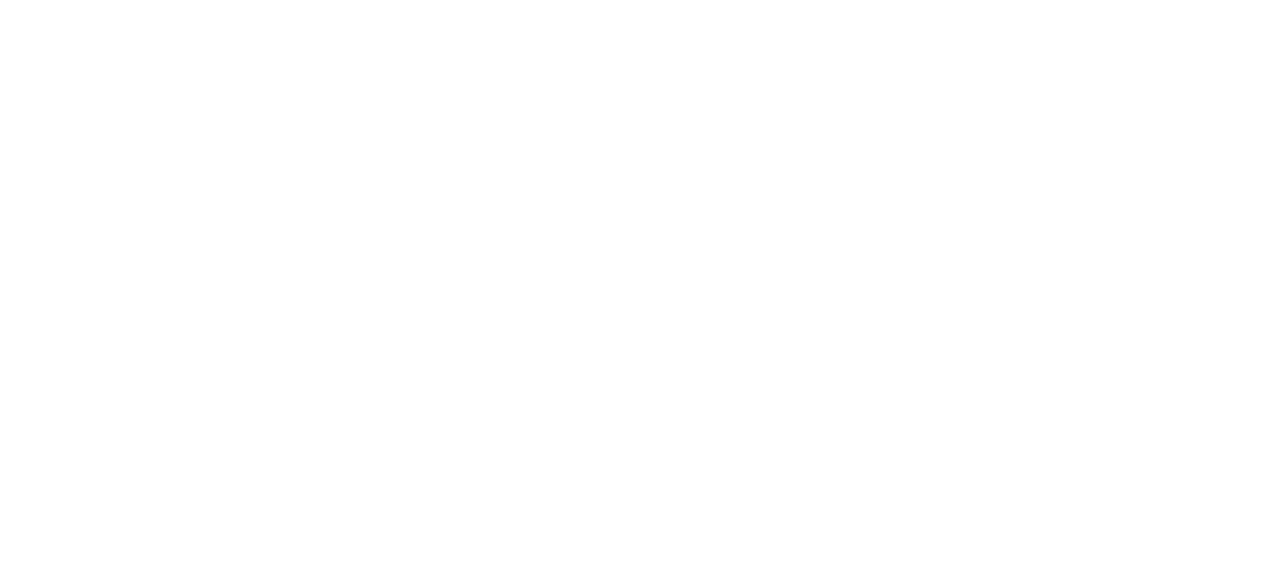
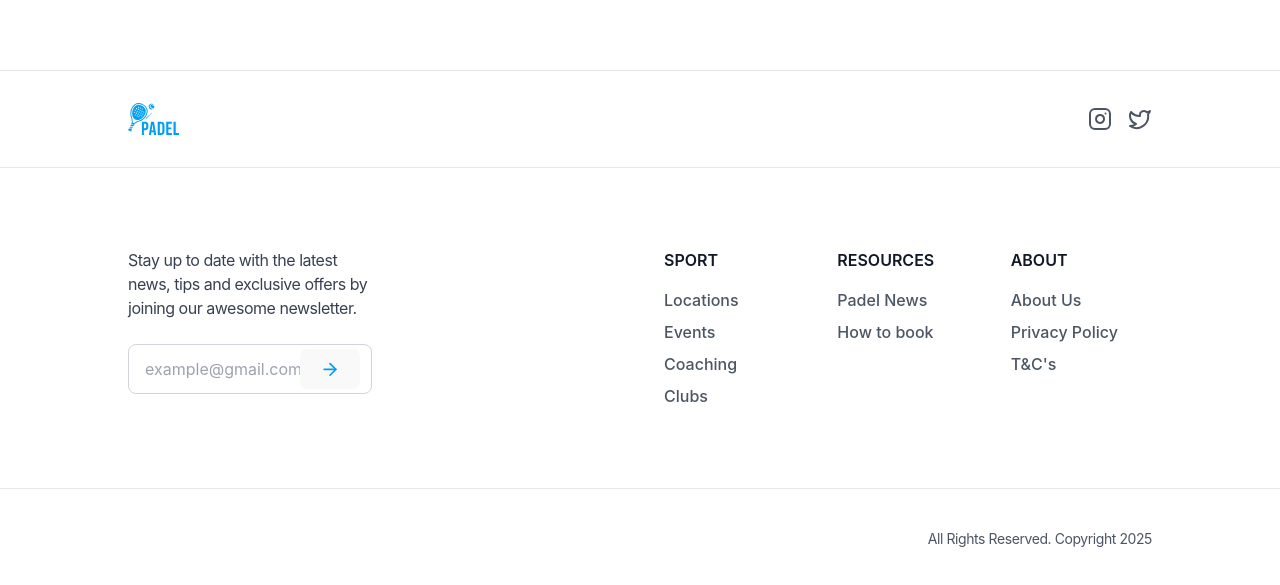
Before and after one commit to grandmasterkd/itspadel-website, a React (Vite) app: page /clubs in a window 1280 px wide. Shown: the part 3506-4091 px from the top of the page. Before the commit the page ends 3480 px from the top, so only its background shows below. Built offline with nearby package versions, Linux system fonts and the light colour scheme; a web font is replaced by a local one.

Commit message:
wip: setting up essentials

```diff
--- /dev/null
+++ b/languages/faq.json
@@ -0,0 +1,32 @@
+{
+  "headline": "FREQUENTLY ASKED QUESTIONS",
+  "subtext": "Still have questions? All our clubs are here to help",
+  "ctaText": "VIEW CLUBS",
+  "ctaLink": "/clubs",
+  "faqs": [
+    {
+      "question": "What is Padel?",
+      "answer": "Padel is a racquet sport that combines elements of tennis, squash, and badminton. It's played in an enclosed court with walls, making it fast-paced and exciting."
+    },
+    {
+      "question": "Do I need prior experience to play?",
+      "answer": "No prior experience is needed! Our coaches provide lessons for all levels, from beginners to advanced players. We welcome everyone to join the fun."
+    },
+    {
+      "question": "What equipment do I need?",
+      "answer": "We provide all equipment at our clubs, including racquets, balls, and shoes. If you'd like to purchase your own, we recommend starting with a basic set."
+    },
+    {
+      "question": "How long does a game last?",
+      "answer": "A standard game lasts about 20-30 minutes, and matches are typically best of 3 sets. It's perfect for a quick session or a longer play."
+    },
+    {
+      "question": "Are there coaching sessions available?",
+      "answer": "Yes! We offer private and group coaching at all our clubs. Our experienced coaches will help you improve your skills and enjoy the game more."
+    },
+    {
+      "question": "Can I book a court online?",
+      "answer": "Absolutely! Use our Playtomic app or website to book courts, check availability, and manage your reservations easily."
+    }
+  ]
+}
--- a/src/App.tsx
+++ b/src/App.tsx
@@ -1,5 +1,6 @@
 import { Routes, Route } from 'react-router-dom'
 import Navbar from './components/Navbar'
+import Footer from './components/Footer'
 import Home from './pages/Home'
 import About from './pages/About'
 import Coaching from './pages/Coaching'
@@ -19,6 +20,7 @@
         <Route path="/what-is-padel" element={<WhatIsPadel />} />
         <Route path="/clubs" element={<Clubs />} />
       </Routes>
+      <Footer />
     </>
   )
 }
--- /dev/null
+++ b/src/components/FAQ.tsx
@@ -0,0 +1,61 @@
+import { useState } from 'react'
+import { Link } from 'react-router-dom'
+import { ChevronDownIcon, ChevronUpIcon } from '@heroicons/react/24/outline'
+import faqData from '../../languages/faq.json'
+
+const FAQ = () => {
+  const [openIndex, setOpenIndex] = useState<number | null>(null)
+
+  const toggleFAQ = (index: number) => {
+    setOpenIndex(openIndex === index ? null : index)
+  }
+
+  return (
+    <section className="py-20 px-8 md:px-16 lg:px-32">
+      <div className="max-w-7xl mx-auto">
+        {/* Header */}
+        <div className="text-center mb-12">
+          <h2 className="font-bison text-4xl md:text-5xl mb-4">{faqData.headline}</h2>
+          <p className="font-inter text-lg text-gray-600 mb-8">{faqData.subtext}</p>
+          <Link
+            to={faqData.ctaLink}
+            className="bg-[#009FF3] text-white px-6 py-3 font-inter font-medium hover:bg-[#0080cc] transition-colors uppercase"
+          >
+            {faqData.ctaText}
+          </Link>
+        </div>
+
+        {/* FAQ Items */}
+        <div className="max-w-4xl mx-auto space-y-4">
+          {faqData.faqs.map((faq: { question: string; answer: string }, index: number) => (
+            <div key={index}>
+              <button
+                onClick={() => toggleFAQ(index)}
+                className="w-full px-6 py-4 text-left flex justify-between items-center transition-colors"
+              >
+                <span className="font-inter font-medium text-gray-900">{faq.question}</span>
+                {openIndex === index ? (
+                  <ChevronUpIcon className="w-6 h-6 text-gray-500 transition-transform duration-300" />
+                ) : (
+                  <ChevronDownIcon className="w-6 h-6 text-gray-500 transition-transform duration-300" />
+                )}
+              </button>
+              <div
+                className={`overflow-hidden transition-all duration-300 ${
+                  openIndex === index ? 'max-h-96 opacity-100' : 'max-h-0 opacity-0'
+                }`}
+              >
+                <div className="px-6 pb-4">
+                  <p className="font-inter text-gray-700 leading-relaxed">{faq.answer}</p>
+                </div>
+              </div>
+
+            </div>
+          ))}
+        </div>
+      </div>
+    </section>
+  )
+}
+
+export default FAQ
--- /dev/null
+++ b/src/components/Footer.tsx
@@ -0,0 +1,94 @@
+import { Instagram, Twitter, ArrowRight } from 'lucide-react'
+
+const Footer = () => {
+  const currentYear = new Date().getFullYear()
+
+  return (
+    <footer className="font-inter mt-24">
+      {/* First Container */}
+      <div className="px-8 md:px-16 lg:px-32 py-8 border-t border-b border-gray-200">
+        <div className="max-w-7xl mx-auto flex justify-between items-center">
+          <img
+            src="/itspadel-logo-main.svg"
+            alt="Itspadel Logo"
+            className="h-8"
+          />
+          <div className="flex space-x-4">
+            <a href="https://instagram.com" target="_blank" rel="noopener noreferrer" className="text-gray-600 hover:text-[#009FF3]">
+              <Instagram className="w-6 h-6" />
+            </a>
+            <a href="https://twitter.com" target="_blank" rel="noopener noreferrer" className="text-gray-600 hover:text-[#009FF3]">
+              <Twitter className="w-6 h-6" />
+            </a>
+          </div>
+        </div>
+      </div>
+
+      {/* Second Container */}
+      <div className="px-8 md:px-16 lg:px-32 py-20 border-b border-gray-200">
+        <div className="max-w-7xl mx-auto grid grid-cols-1 lg:grid-cols-2 gap-12">
+          {/* Left Column */}
+          <div className="lg:w-1/2">
+            <p className="text-gray-700 mb-6">
+              Stay up to date with the latest news, tips and exclusive offers by joining our awesome newsletter.
+            </p>
+            <div className="relative">
+              <input
+                type="email"
+                placeholder="example@gmail.com"
+                className="w-full px-4 py-3 border border-gray-300 rounded-lg focus:outline-none focus:ring-2 focus:ring-[#009FF3] pr-12"
+              />
+              <button className="absolute right-3 top-1/2 transform -translate-y-1/2 text-[#009FF3]">
+                <ArrowRight className="w-5 h-5" />
+              </button>
+            </div>
+          </div>
+
+          {/* Right Column */}
+          <div className="grid grid-cols-1 md:grid-cols-3 gap-8">
+            {/* Column 1 */}
+            <div>
+              <h3 className="font-semibold text-gray-900 mb-4">SPORT</h3>
+              <ul className="space-y-2 text-gray-600">
+                <li><a href="/clubs" className="hover:text-[#009FF3]">Locations</a></li>
+                <li><a href="/events" className="hover:text-[#009FF3]">Events</a></li>
+                <li><a href="/coaching" className="hover:text-[#009FF3]">Coaching</a></li>
+                <li><a href="/clubs" className="hover:text-[#009FF3]">Clubs</a></li>
+              </ul>
+            </div>
+
+            {/* Column 2 */}
+            <div>
+              <h3 className="font-semibold text-gray-900 mb-4">RESOURCES</h3>
+              <ul className="space-y-2 text-gray-600">
+                <li><a href="#" className="hover:text-[#009FF3]">Padel News</a></li>
+                <li><a href="#" className="hover:text-[#009FF3]">How to book</a></li>
+              </ul>
+            </div>
+
+            {/* Column 3 */}
+            <div>
+              <h3 className="font-semibold text-gray-900 mb-4">ABOUT</h3>
+              <ul className="space-y-2 text-gray-600">
+                <li><a href="/about" className="hover:text-[#009FF3]">About Us</a></li>
+                <li><a href="#" className="hover:text-[#009FF3]">Privacy Policy</a></li>
+                <li><a href="#" className="hover:text-[#009FF3]">T&C's</a></li>
+              </ul>
+            </div>
+          </div>
+        </div>
+      </div>
+
+      {/* Third Container */}
+      <div className="px-8 md:px-16 lg:px-32 py-10">
+        <div className="max-w-7xl mx-auto text-right">
+          <p className="text-gray-600 text-sm">
+            All Rights Reserved. Copyright {currentYear}
+          </p>
+        </div>
+      </div>
+    </footer>
+  )
+}
+
+export default Footer
--- a/src/pages/Home.tsx
+++ b/src/pages/Home.tsx
@@ -5,6 +5,7 @@
 import Services from '../components/Home/Services'
 import Reviews from '../components/Reviews'
 import Community from '../components/Community'
+import FAQ from '../components/FAQ'
 import homeData from '../../languages/padelhome.json'
 
 const Home = () => {
@@ -23,9 +24,10 @@
       <FindYourClub />
       <FastestGrowing />
       <Services />
-      <Reviews />
-      <Community />
-    </div>
+       <Reviews />
+       <Community />
+       <FAQ />
+     </div>
   )
 }
 
```
